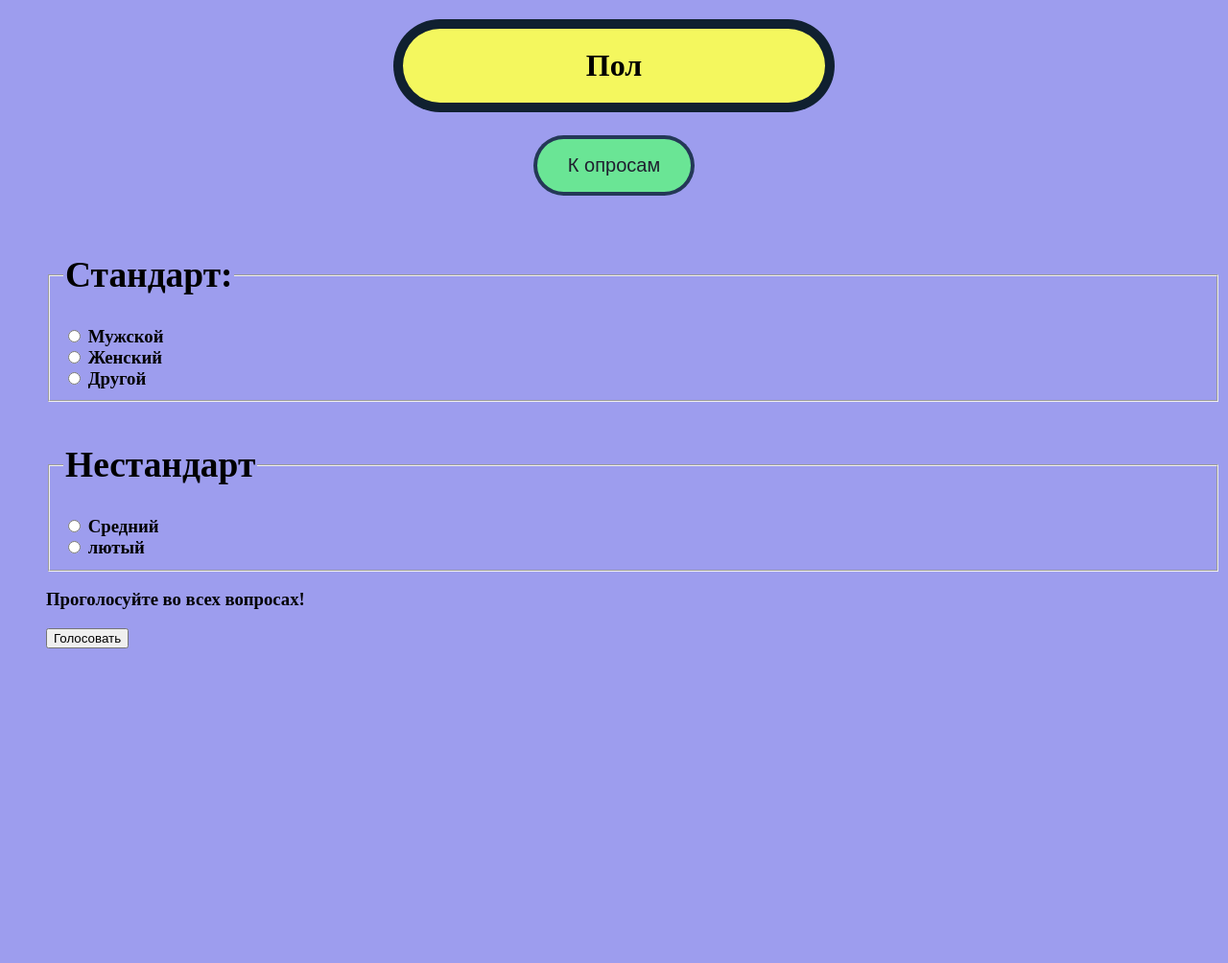
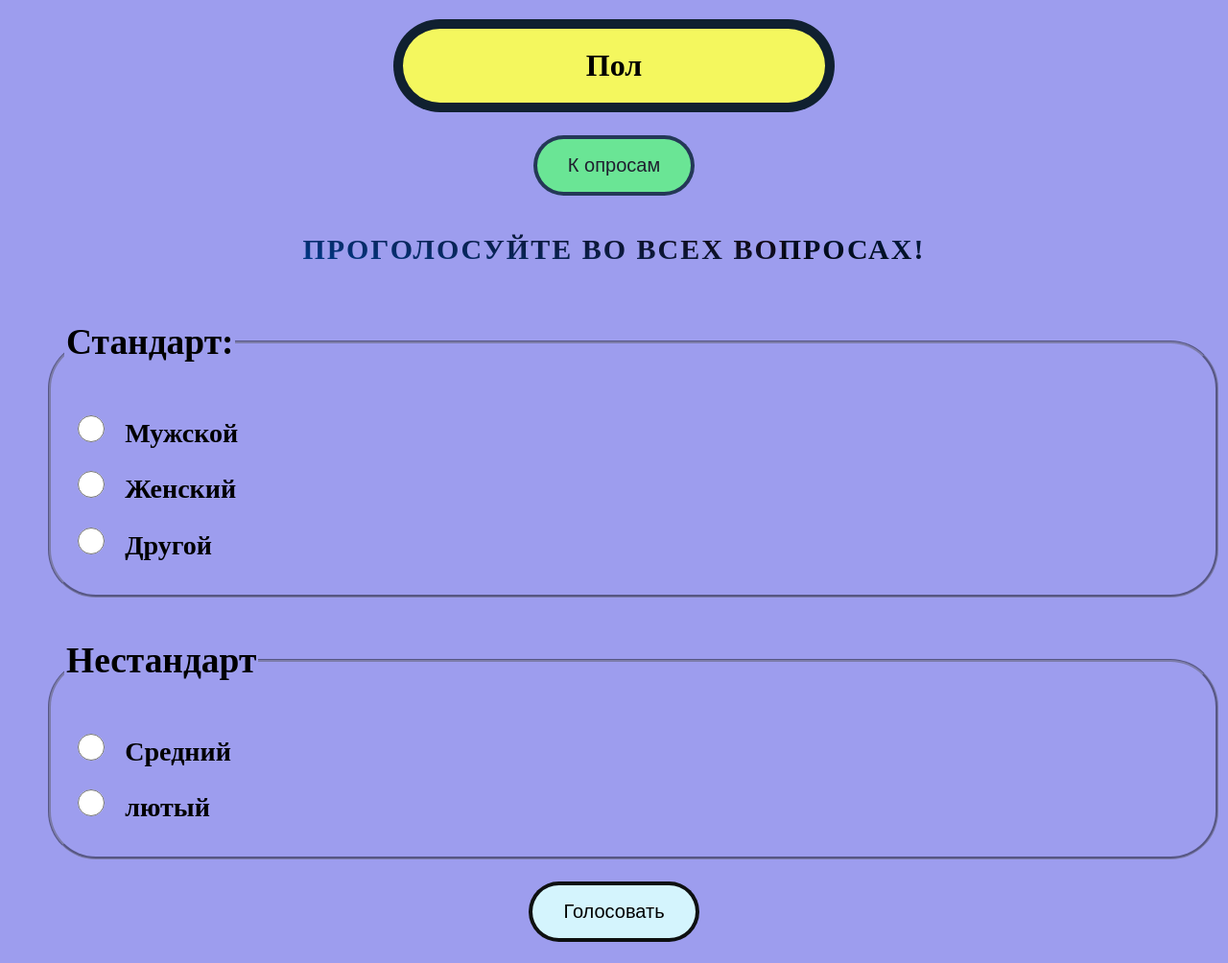
Before and after one commit to CaptainDespair/web-statistics, a Django app: page /polling/1/results/ in a window 1280 px wide. Shown: the whole page at 96% size. Before the commit the page ends 676 px from the top, so only its background shows below. Run offline with Django 4.2, Linux system fonts and the light colour scheme; data comes from the database, SQL or seed files in the repository; both versions use the stored data as it was after the commit; some libraries are stand-ins or nearby versions.

Commit message:
css for index, questions.html

```diff
--- a/webstatistics/appstat/static/appstat/style2.css
+++ b/webstatistics/appstat/static/appstat/style2.css
@@ -1,5 +1,15 @@
 body {
     background: rgb(157, 157, 238);
+}
+
+.name {
+    background-color:#f4f75e;
+    border:10px solid rgba(0, 18, 46, 0.932);
+    border-radius:50px;
+    width: 400px;
+    text-align:center;
+    margin:20px;
+    padding:20px;
 }
 
 .button {
@@ -15,4 +25,66 @@ body {
     transition: 0.3s;
     cursor: pointer;
   }
-  .button:hover {opacity: 1}
+.button:hover {opacity: 1}
+
+.submit {
+    background-color: #dcffffe3;
+    border-radius:50px;
+    border: 4px solid rgba(0, 0, 0, 0.932);
+    color: black;
+    padding: 16px 32px;
+    text-align: center;
+    font-size: 20px;
+    margin: 4px 2px;
+    transition: 0.3s;
+    cursor: pointer;
+}
+
+input[type="radio"] {
+    margin: 0;
+    font: inherit;
+    width: 2em;
+    height: 1em;
+    border: 4em solid currentColor;
+    border-radius: 100%;
+}
+
+.fieldset {
+    border-color:rgba(0, 0, 0, 0.451);
+    border-width: 3px;
+    border-radius : 50px;
+}
+
+.error {
+    font-weight: 400px;
+    font-size: 30px;
+    color: #0a132d;
+    width: 1000px;
+    text-align:center;
+    padding:1px;
+}
+
+.error-message {
+    display: flex;
+    justify-content: center;
+    align-items: center;
+    height: 5vh;
+    text-transform: uppercase;
+    font-size: 30px;
+    letter-spacing: 2px;
+    background: linear-gradient(10deg, #020000, #003e95, #120000);
+    background-repeat:round;
+    background-size: 80%;
+    animation: animate 5s linear infinite;
+    -webkit-background-clip: text;
+    -webkit-text-fill-color: rgba(255, 255, 255, 0);
+}
+
+@keyframes animate {
+  0% {
+    background-position: -500%;
+  }
+  100% {
+    background-position: 500%;
+  }
+}
--- a/webstatistics/appstat/templates/appstat/questions.html
+++ b/webstatistics/appstat/templates/appstat/questions.html
@@ -1,6 +1,5 @@
 {% load static %}
 <link rel="stylesheet" href="{% static 'appstat/style2.css' %}">
-{% load bootstrap5 %}
 
 <!DOCTYPE html>
 <html lang="en-US">
@@ -11,37 +10,30 @@
   <body>
     <h1>
       <center>
-        <p style="background-color:#f4f75e;
-                  border:10px solid rgba(0, 18, 46, 0.932);
-                  border-radius:50px;
-                  width: 400px;
-                  text-align:center;
-                  margin:20px;
-                  padding:20px;"
-        >{{ polling_name }}</p>
+        <p class="name">{{ polling_name }}</p>
         <form action="/polling/" method="get">
           <button class="button">К опросам</button>
         </form>
       </center>
     </h1>
       <h3>
+        {% if error_message %}<center><p class="error-message">{{ error_message }}</center></p>{% endif %}
         <ul>
           <form action="{% url 'polling:results' polling_name.id %}" method="post">
             {% csrf_token %}
-              {% for question in poll_questions %}
-                <fieldset>
+            {% for question in poll_questions %}
+              <fieldset class="fieldset">
                 <legend><h1>{{ question.question_text }}</h1></legend>
                   {% for choice in question.choices.all %}
-                    <input type="radio" name="{{ question }}" id="choice{{ forloop.counter }}" value="{{ choice.id }}">
-                    <label for="choice{{ forloop.counter }}">{{ choice.choice_text }}</label><br>
+                    <h2><input type="radio" name="{{ question }}" id="choice{{ forloop.counter }}" value="{{ choice.id }}">
+                    <label for="choice{{ forloop.counter }}">{{ choice.choice_text }}</label><br></h2>
                   {% endfor %}
                 </fieldset>
               </p>
             {% endfor %}
-            {% if error_message %}<p><strong>{{ error_message }}</strong></p>{% endif %}
-            <input type="submit" value="Голосовать">
-        </form>
-        </ul>
-      </h3>
+         </ul>
+        <center><input type="submit" class="submit" value="Голосовать"></center>
+      </form>
+    </h3>
   </body>
 </html>
--- a/webstatistics/webstatistics/settings.py
+++ b/webstatistics/webstatistics/settings.py
@@ -40,7 +40,6 @@ INSTALLED_APPS = [
     'django.contrib.messages',
     'django.contrib.staticfiles',
     'appstat',
-    'bootstrap5',
 ]
 
 MIDDLEWARE = [
```
Also changed, not shown: webstatistics/appstat/templates/appstat/index.html (+6 -6 lines), webstatistics/appstat/static/appstat/style1.css (renamed from webstatistics/appstat/static/appstat/style.css), webstatistics/db.sqlite3.
